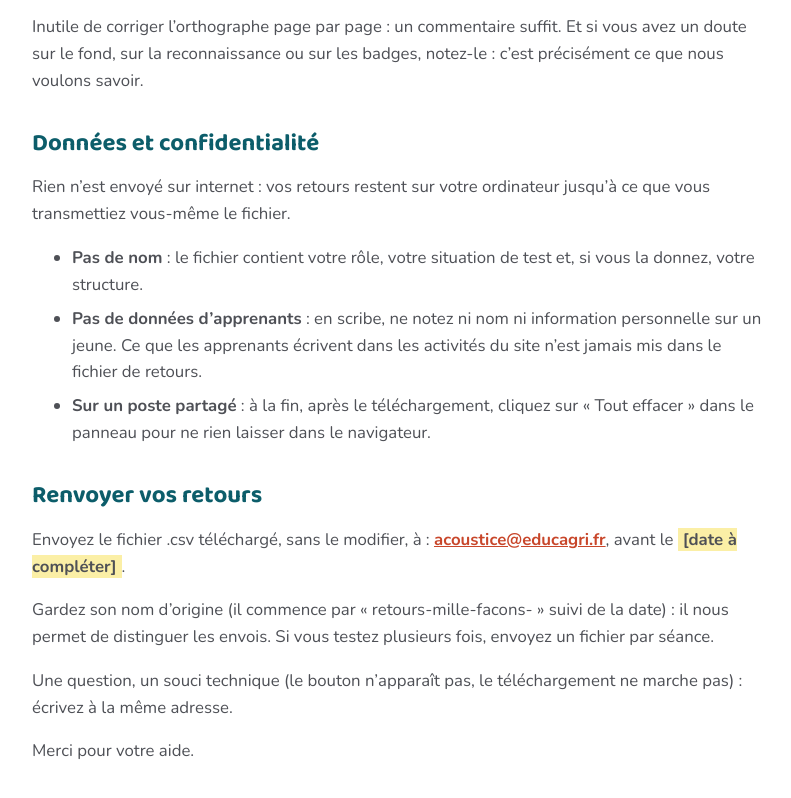
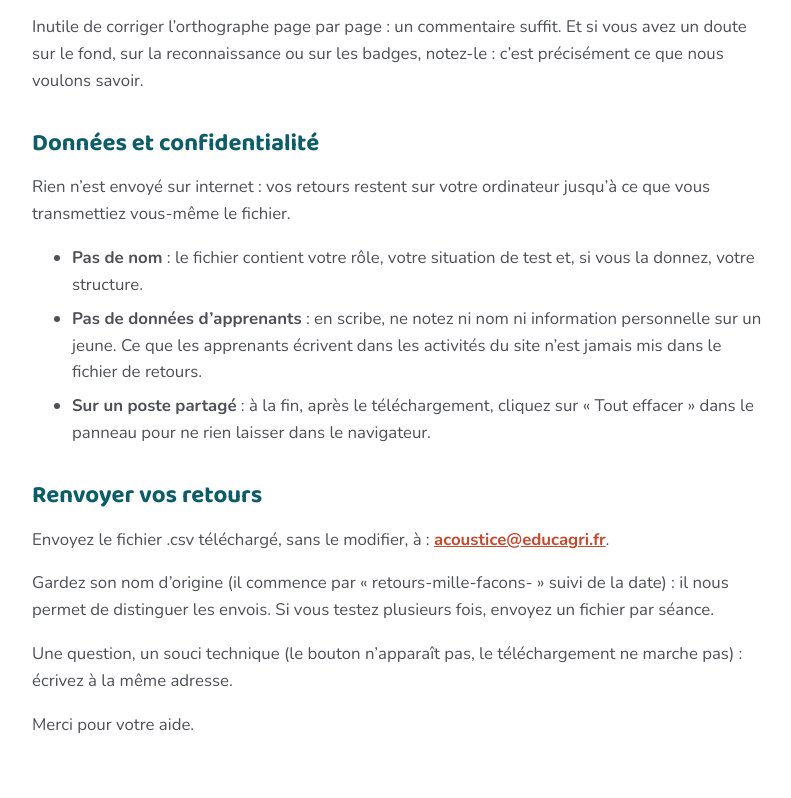
Before and after one commit to misterppqx/openbadges, a plain HTML site: page mille-facons/consigne-test.html in a window 1280 px wide. Shown: the part 2008-2806 px from the top of the page, without its empty margins (240-1031 px from the left). Drawn offline with Linux system fonts and the light colour scheme.

Commit message:
Consigne testeurs : pas de date limite pour les retours
Co-Authored-By: Claude Opus 5.5 <noreply@anthropic.com>
Claude-Session: https://claude.ai/code/session_01ELTjiRkt2ZdE3FYbDjr4uM

```diff
--- a/mille-facons/consigne-test.html
+++ b/mille-facons/consigne-test.html
@@ -24,7 +24,6 @@ thead th{background:var(--teinte);color:var(--encre)}
 tbody th{color:var(--encre);background:#fff}
 ol li,ul li{margin:.45rem 0}
 code{background:var(--teinte);padding:0 .25rem;border-radius:4px}
-.a-completer{background:var(--choix);padding:0 .3rem}
 @media print{.lien-test{border:1px solid #999}}
 </style>
 </head>
@@ -84,7 +83,7 @@ Gardez bien <code>?test</code> à la fin : sans lui, le site s’ouvre normaleme
 </ul>
 
 <h2>Renvoyer vos retours</h2>
-<p>Envoyez le fichier .csv téléchargé, sans le modifier, à : <a href="mailto:acoustice@educagri.fr?subject=Retours%20test%20Mille%20fa%C3%A7ons%20de%20reconna%C3%AEtre"><strong>acoustice@educagri.fr</strong></a>, avant le <strong class="a-completer">[date à compléter]</strong>.</p>
+<p>Envoyez le fichier .csv téléchargé, sans le modifier, à : <a href="mailto:acoustice@educagri.fr?subject=Retours%20test%20Mille%20fa%C3%A7ons%20de%20reconna%C3%AEtre"><strong>acoustice@educagri.fr</strong></a>.</p>
 <p>Gardez son nom d’origine (il commence par « retours-mille-facons- » suivi de la date) : il nous permet de distinguer les envois. Si vous testez plusieurs fois, envoyez un fichier par séance.</p>
 <p>Une question, un souci technique (le bouton n’apparaît pas, le téléchargement ne marche pas) : écrivez à la même adresse.</p>
 <p>Merci pour votre aide.</p>
```
